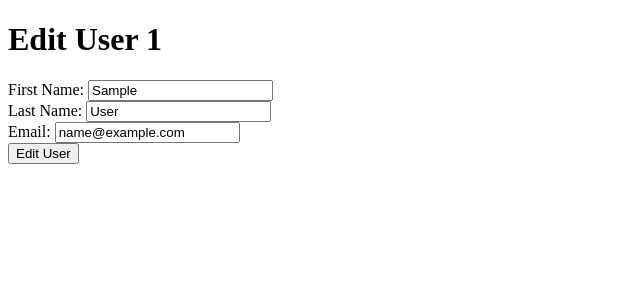
After one commit to zachkellen/users_cr, a Flask app: page /users/1/edit in a window 1280 px wide. The commit adds this page. Shown: the top 300 px of the page, without its empty margins (0-640 px from the left). Run offline with Flask 2, Linux system fonts and the light colour scheme; tables that the repository leaves empty or names only in its code hold one stand-in row (values such as "Sample post").

Commit message:
Users CRUD assignment complete

```diff
--- a/server.py
+++ b/server.py
@@ -1,5 +1,6 @@
-from flask import Flask, render_template, request, redirect
+from flask import Flask, render_template, request, redirect, url_for
 from users import User
+from mysqlconnection import connectToMySQL
 
 app = Flask(__name__)
 
@@ -20,7 +21,44 @@ def create_user():
         "lname" : request.form["lname"],
         "email" : request.form["email"]
     }
-    User.save(data)
+    user_id = User.save(data)
+    return redirect(f'/users/{user_id}')
+
+@app.route('/users/<int:id_num>')
+def view_user(id_num):
+    looking_for = id_num
+    query = f"SELECT * FROM users WHERE id = {looking_for};"
+    results = connectToMySQL('users_schema').query_db(query)
+    user_id = id_num
+    full_name = f"{results[0]['first_name']} {results[0]['last_name']}"
+    email = results[0]['email']
+    created_on = results[0]['created_at']
+    last_updated = results[0]['updated_at']
+    return render_template('view.html', user_id = user_id, full_name = full_name, email = email, created_on = created_on, last_updated = last_updated)
+
+@app.route('/users/<int:id_num>/edit')
+def edit_user(id_num):
+    looking_for = id_num
+    query = f"SELECT * FROM users WHERE id = {looking_for};"
+    results = connectToMySQL('users_schema').query_db(query)
+    first_name = results[0]['first_name']
+    last_name = results[0]['last_name']
+    email = results[0]['email']
+    return render_template('edit.html', user_id = id_num, first_name = first_name, last_name = last_name, email = email)
+
+@app.route("/edit/user/<int:id_num>", methods=['POST'])
+def submit_edit(id_num):
+    fname = request.form['fname']
+    lname = request.form["lname"]
+    email = request.form["email"]
+    query = f"UPDATE users SET first_name='{fname}',last_name='{lname}',email='{email}' WHERE id={id_num};"
+    connectToMySQL('users_schema').query_db(query)
+    return redirect(f'/users/{id_num}')
+
+@app.route("/users/<int:id_num>/delete")
+def delete_user(id_num):
+    query = f"DELETE FROM users WHERE id = {id_num};"
+    connectToMySQL('users_schema').query_db(query)
     return redirect('/')
 
 if __name__ == "__main__":
--- /dev/null
+++ b/templates/edit.html
@@ -0,0 +1,29 @@
+<!DOCTYPE html>
+<html lang="en">
+<head>
+    <meta charset="UTF-8">
+    <meta http-equiv="X-UA-Compatible" content="IE=edge">
+    <meta name="viewport" content="width=device-width, initial-scale=1.0">
+    <title>Edit User</title>
+</head>
+<body>
+    <h1>Edit User {{user_id}}</h1>
+    <form action="/edit/user/{{user_id}}" method="POST">
+        <div>
+            <label for="fname">First Name:</label>
+            <input type="text" name="fname" value="{{first_name}}">
+        </div>
+        <div>
+            <label for="lname">Last Name:</label>
+            <input type="text" name="lname" value="{{last_name}}">
+        </div>
+        <div>
+            <label for="email">Email:</label>
+            <input type="text" name="email" value="{{email}}">
+        </div>
+        <div>
+            <input type="submit" value="Edit User">
+        </div>
+    </form>
+</body>
+</html>
--- a/templates/read.html
+++ b/templates/read.html
@@ -27,6 +27,8 @@
                 <td>{{one_user.last_name}}</td>
                 <td>{{one_user.email}}</td>
                 <td>{{one_user.created_at}}</td>
+                <!-- <td>{{one_user.updated_at}}</td> -->
+                <td><a href="/users/{{one_user.id}}">Show</a> | <a href="/users/{{one_user.id}}/edit">Edit</a> | <a href="/users/{{one_user.id}}/delete">Delete</a></td>
             </tr>
             {% endfor %}
         </tbody>
```
Also changed, not shown: templates/view.html (added, +20 -0 lines).
